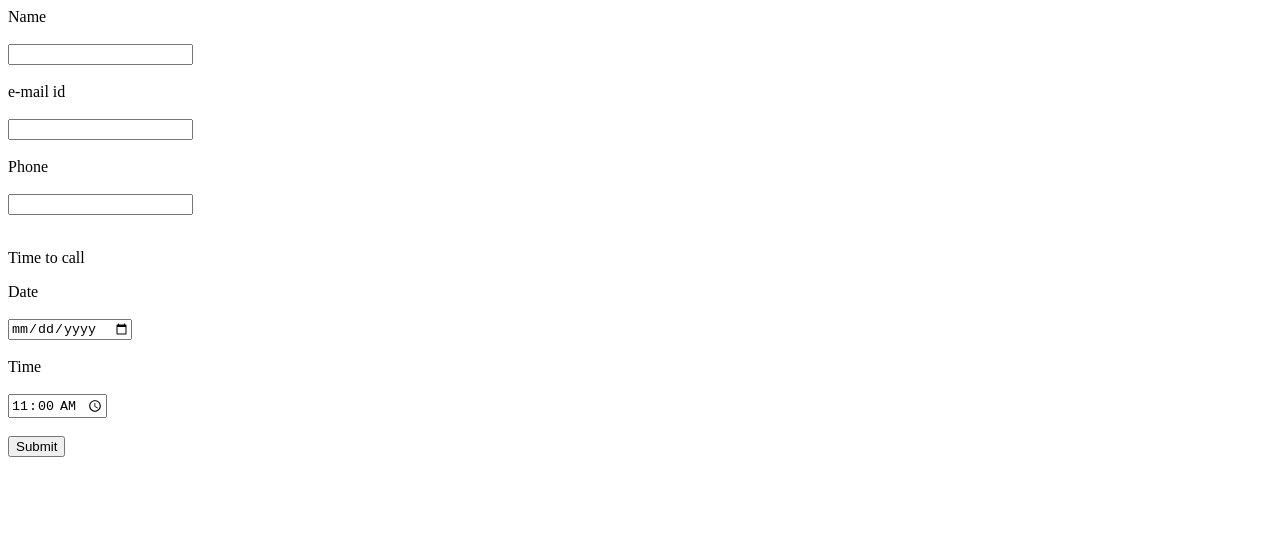
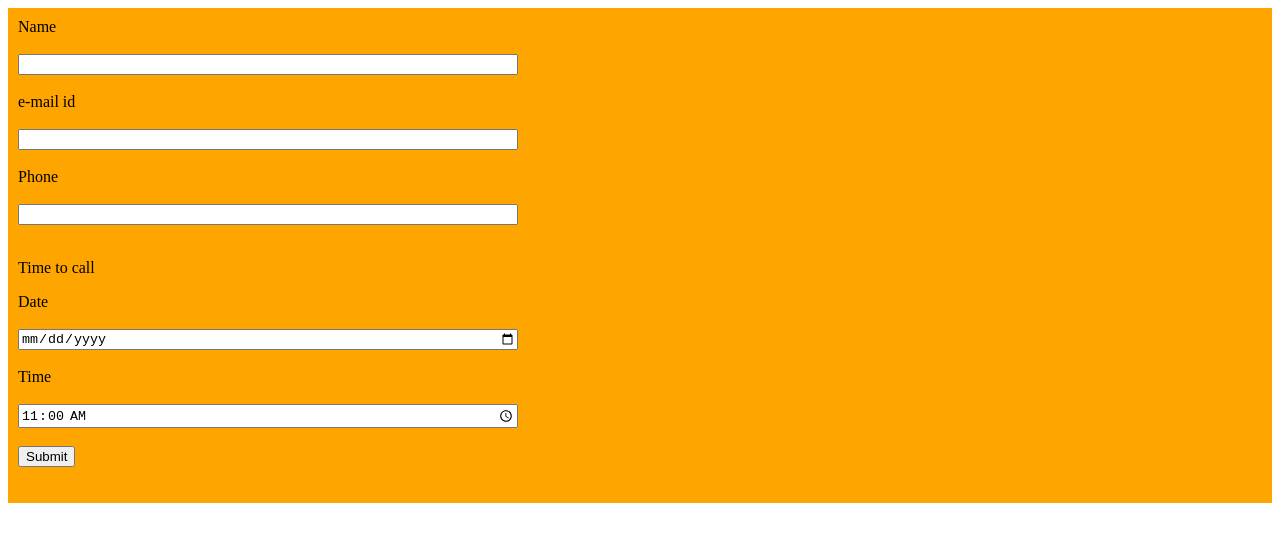
Before and after one commit to Pethanan/Form-, a plain HTML site: page index.html in a window 1280 px wide. Drawn offline with Linux system fonts and the light colour scheme.

Commit message:
updated with some style

```diff
--- a/index.html
+++ b/index.html
@@ -5,7 +5,29 @@
 
 
 
+<style>
 
+  div
+
+  {
+
+   background-color: #FFA500;
+
+   padding: 5px;
+
+
+
+  }
+
+  input
+
+  {
+
+     width:500px;
+
+  }
+
+   </style>
   </head>
 
  <body>
```
